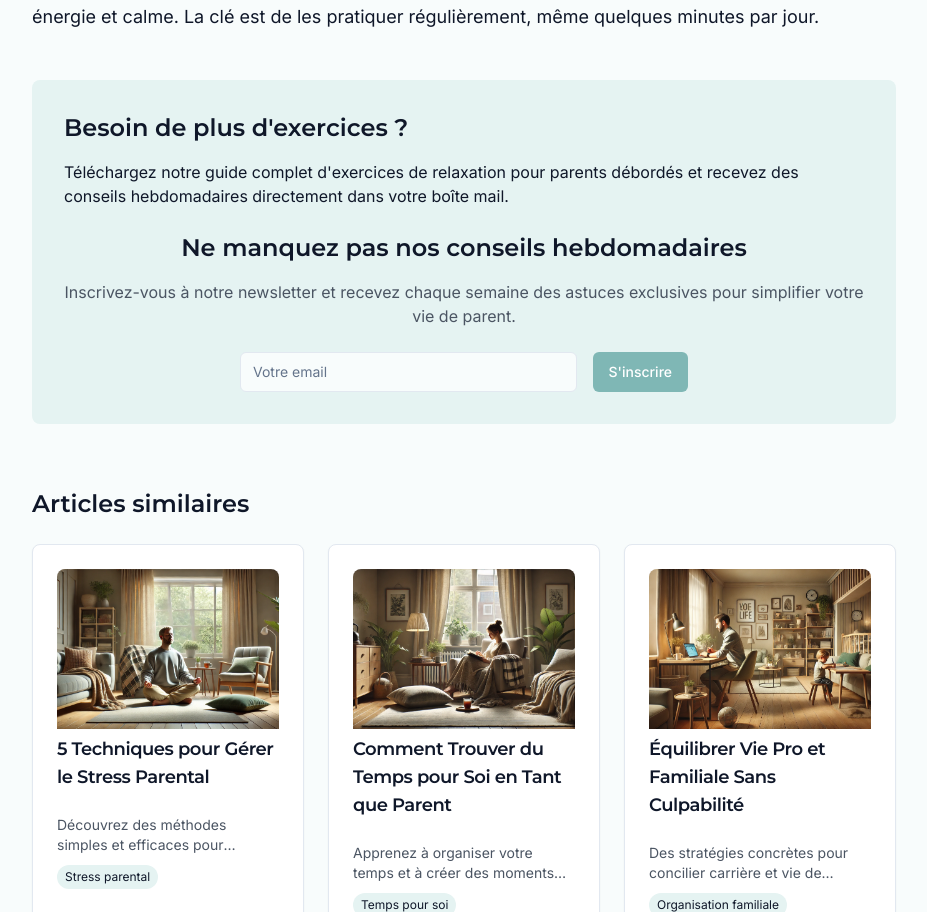
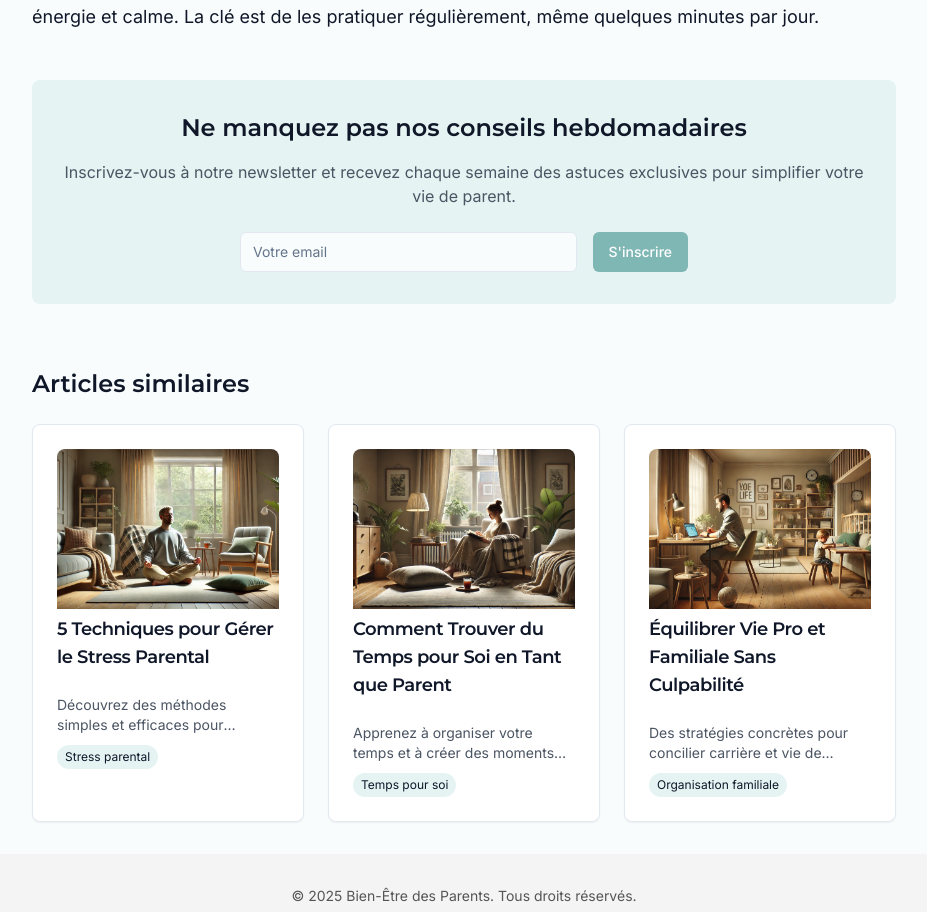
Before and after one commit to alacastore/bienetreparents, a React (Vite) app: page /blog/exercices-relaxation-parents in a window 1280 px wide. Shown: the part 3790-4702 px from the top of the page, without its empty margins (176-1103 px from the left). Built offline with nearby package versions, Linux system fonts and the light colour scheme.

Commit message:
Remove specified code section
[skip gpt_engineer]

```diff
--- a/src/components/blog/BlogNewsletter.tsx
+++ b/src/components/blog/BlogNewsletter.tsx
@@ -1,15 +1,8 @@
 import { NewsletterSignup } from "@/components/NewsletterSignup";
 
-interface BlogNewsletterProps {
-  title: string;
-  description: string;
-}
-
-export function BlogNewsletter({ title, description }: BlogNewsletterProps) {
+export function BlogNewsletter() {
   return (
     <div className="my-12 p-8 bg-accent rounded-lg">
-      <h3 className="text-2xl font-heading font-semibold mb-4">{title}</h3>
-      <p className="mb-6">{description}</p>
       <NewsletterSignup />
     </div>
   );
```
